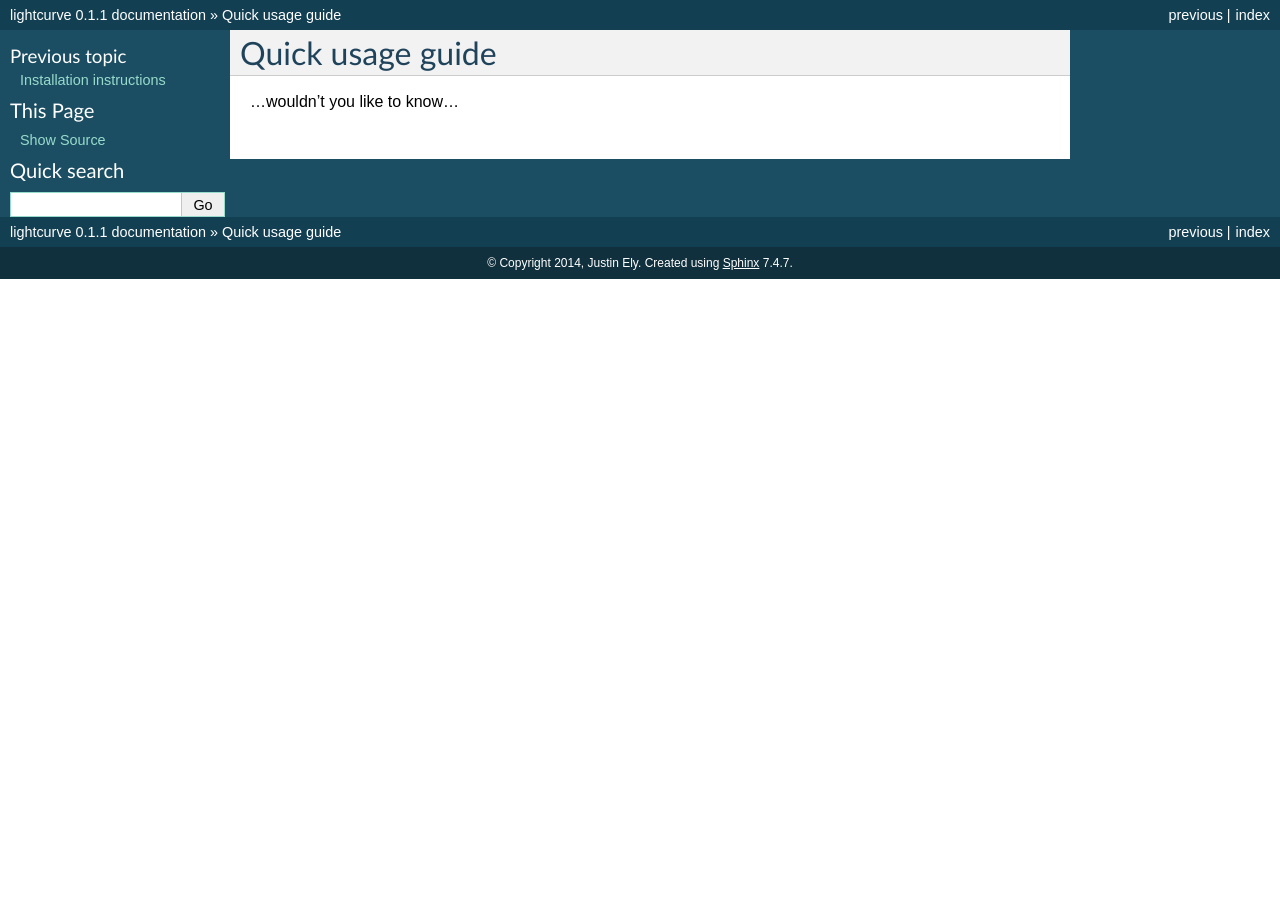
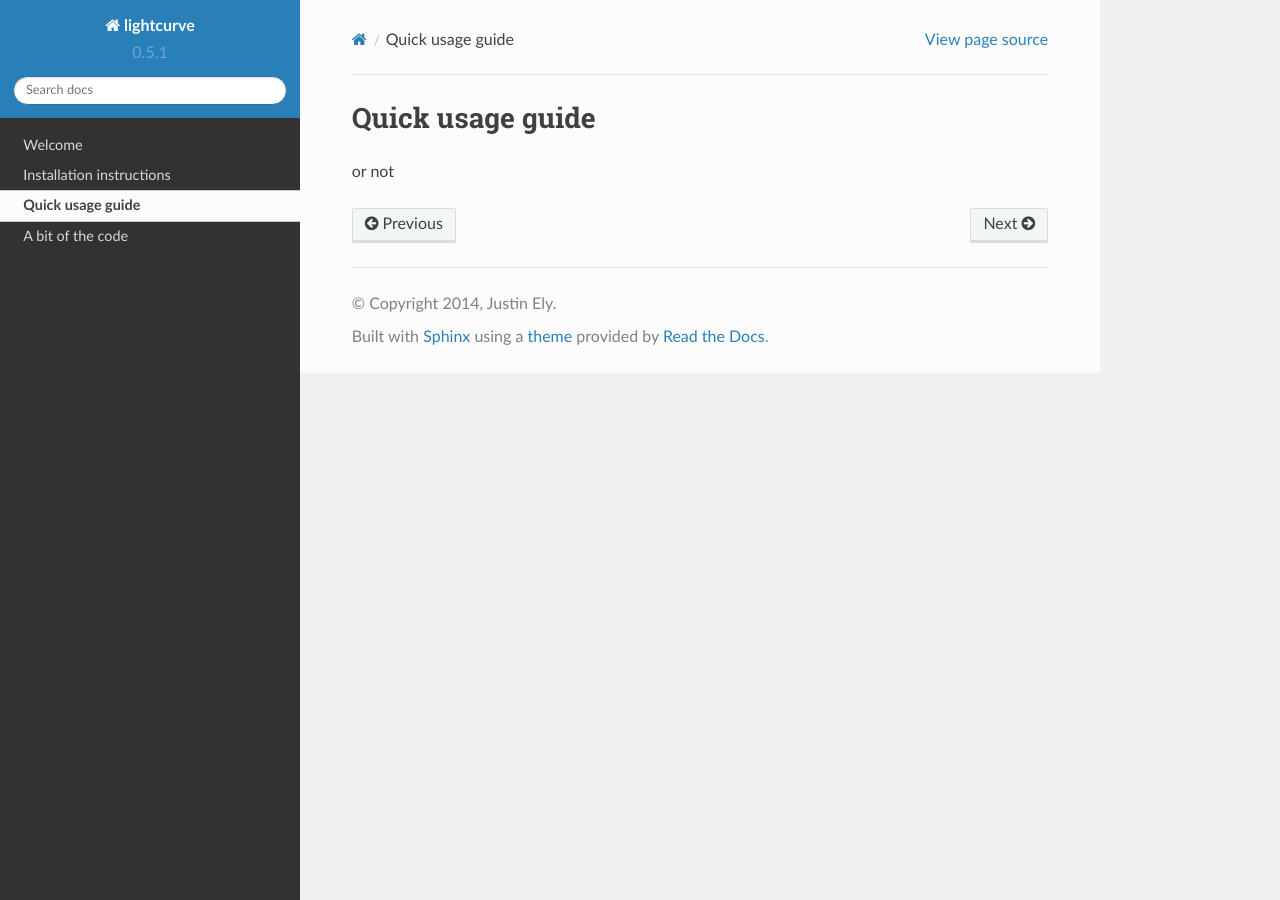
Before and after one commit to justincely/lightcurve, a Sphinx documentation site: the page built from docs/usage.rst, in a window 1280 px wide. Built offline with Sphinx 7.4.7 and the Read the Docs theme 2.0.0, drawn with Linux system fonts in a browser that asks for light colours.

Commit message:
documentation updates

```diff
--- /dev/null
+++ b/docs/api.rst
@@ -0,0 +1,5 @@
+A bit of the code
+=================
+
+.. autoclass:: lightcurve.LightCurve
+   :members:
--- a/docs/conf.py
+++ b/docs/conf.py
@@ -25,7 +25,7 @@ import sys, os
 
 # Add any Sphinx extension module names here, as strings. They can be extensions
 # coming with Sphinx (named 'sphinx.ext.*') or your custom ones.
-extensions = ['sphinx.ext.autodoc', 'numpydoc']
+extensions = ['sphinx.ext.autodoc', 'numpydoc', 'sphinx.ext.autosummary']
 
 # Add any paths that contain templates here, relative to this directory.
 templates_path = ['_templates']
@@ -48,9 +48,9 @@ copyright = u'2014, Justin Ely'
 # built documents.
 #
 # The short X.Y version.
-version = '0.1.1'
+version = '0.5.1'
 # The full version, including alpha/beta/rc tags.
-release = '0.1.1'
+release = '0.5.1'
 
 # The language for content autogenerated by Sphinx. Refer to documentation
 # for a list of supported languages.
@@ -91,7 +91,7 @@ pygments_style = 'sphinx'
 
 # The theme to use for HTML and HTML Help pages.  See the documentation for
 # a list of builtin themes.
-html_theme = 'default'
+html_theme = 'sphinx_rtd_theme'
 
 # Theme options are theme-specific and customize the look and feel of a theme
 # further.  For a list of options available for each theme, see the
--- a/docs/usage.rst
+++ b/docs/usage.rst
@@ -1,3 +1,4 @@
 Quick usage guide
 =================
-...wouldn't you like to know...
+
+or not
```
Also changed, not shown: docs/index.rst (+1 -19 lines), 3 other files.
